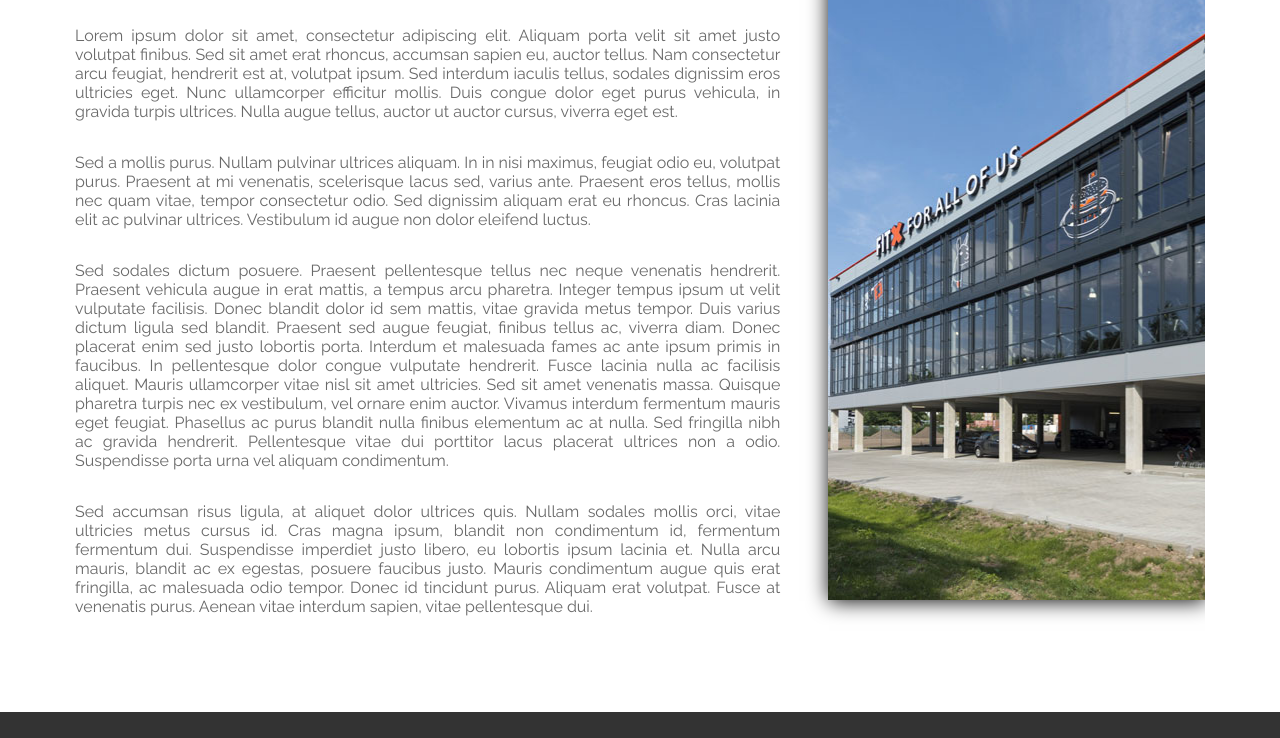
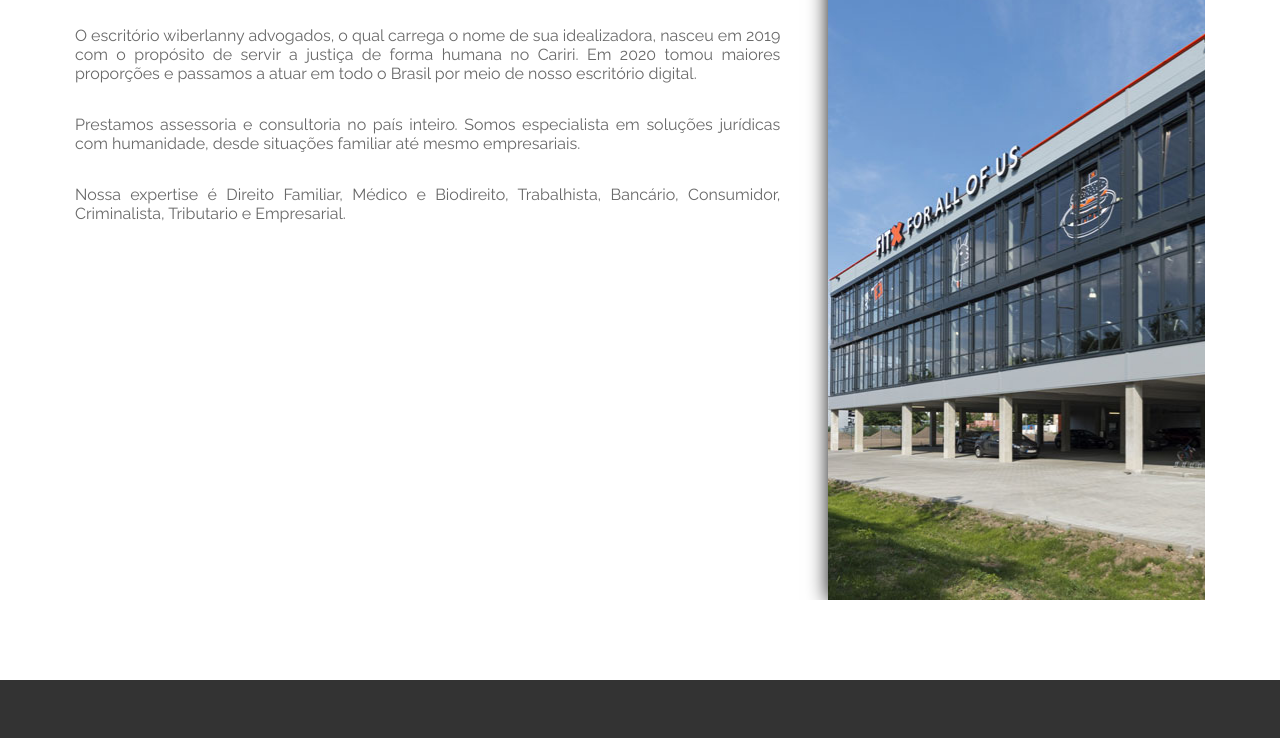
Before and after one commit to Matheus-Dev-Souza/wiberlannyoliveiiraA, a plain HTML site: page escritorio.html in a window 1280 px wide. Shown: the part 634-1372 px from the top of the page. Drawn offline with Linux system fonts and the light colour scheme.

Commit message:
atualiazação 2

```diff
--- a/escritorio.html
+++ b/escritorio.html
@@ -193,36 +193,17 @@
 
 
                     <p class="cinza">
-                        Lorem ipsum dolor sit amet, consectetur adipiscing elit. Aliquam
-                        porta velit sit amet justo volutpat finibus. Sed sit amet erat rhoncus,
-                        accumsan sapien eu, auctor tellus. Nam consectetur arcu feugiat, hendrerit
-                        est at, volutpat ipsum. Sed interdum iaculis tellus, sodales dignissim eros
-                        ultricies eget. Nunc ullamcorper efficitur mollis. Duis congue dolor eget purus
-                        vehicula, in gravida turpis ultrices. Nulla augue tellus, auctor ut auctor cursus,
-                        viverra eget est.</p>
+                        O escritório wiberlanny advogados, o qual carrega o nome de sua idealizadora, nasceu em
+                        2019 com o propósito de servir a justiça de forma humana no Cariri.
+                        Em 2020 tomou maiores proporções e passamos a atuar em todo o Brasil por meio de nosso
+                        escritório digital.</p>
                     <p class="cinza">
-                        Sed a mollis purus. Nullam pulvinar ultrices aliquam. In in nisi maximus, feugiat
-                        odio eu, volutpat purus. Praesent at mi venenatis, scelerisque lacus sed, varius
-                        ante. Praesent eros tellus, mollis nec quam vitae, tempor consectetur odio.
-                        Sed dignissim aliquam erat eu rhoncus. Cras lacinia elit ac pulvinar ultrices.
-                         Vestibulum id augue non dolor eleifend luctus.</p>
-                    <p class="cinza">Sed sodales dictum posuere. Praesent pellentesque tellus nec neque venenatis
-                        hendrerit. Praesent vehicula augue in erat mattis, a tempus arcu pharetra. Integer tempus
-                        ipsum ut velit vulputate facilisis. Donec blandit dolor id sem mattis, vitae gravida metus
-                        tempor. Duis varius dictum ligula sed blandit. Praesent sed augue feugiat, finibus tellus
-                        ac, viverra diam. Donec placerat enim sed justo lobortis porta. Interdum et malesuada fames
-                        ac ante ipsum primis in faucibus. In pellentesque dolor congue vulputate hendrerit.
-                    Fusce lacinia nulla ac facilisis aliquet. Mauris ullamcorper vitae nisl sit amet ultricies.
-                    Sed sit amet venenatis massa. Quisque pharetra turpis nec ex vestibulum, vel ornare enim auctor.
-                    Vivamus interdum fermentum mauris eget feugiat. Phasellus ac purus blandit nulla finibus elementum
-                    ac at nulla. Sed fringilla nibh ac gravida hendrerit. Pellentesque vitae dui porttitor lacus placerat
-                    ultrices non a odio. Suspendisse porta urna vel aliquam condimentum.</p>
-                    <p class="cinza">Sed accumsan risus ligula, at aliquet dolor ultrices quis. Nullam sodales mollis
-                        orci, vitae ultricies metus cursus id. Cras magna ipsum, blandit non condimentum id,
-                        fermentum fermentum dui. Suspendisse imperdiet justo libero, eu lobortis ipsum lacinia
-                        et. Nulla arcu mauris, blandit ac ex egestas, posuere faucibus justo. Mauris condimentum
-                        augue quis erat fringilla, ac malesuada odio tempor. Donec id tincidunt purus. Aliquam erat
-                        volutpat. Fusce at venenatis purus. Aenean vitae interdum sapien, vitae pellentesque dui.</p>
+                        Prestamos assessoria e consultoria no país inteiro.
+                        Somos especialista em soluções jurídicas com humanidade, desde situações
+                        familiar até mesmo empresariais.</p>
+                    <p class="cinza">Nossa expertise é Direito Familiar, Médico e Biodireito, Trabalhista,
+                        Bancário, Consumidor, Criminalista, Tributario e Empresarial.</p>
+
                 </div>
 
 
```
